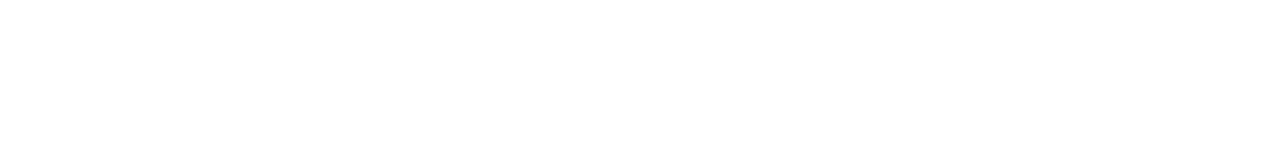
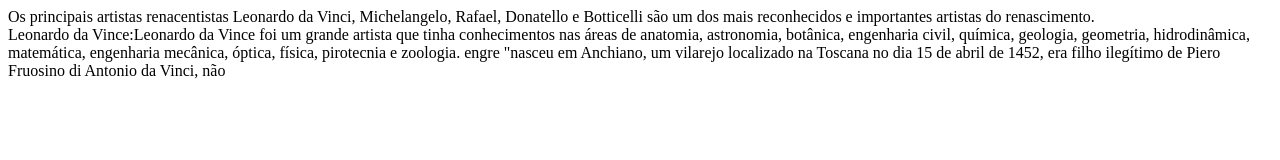
Before and after one commit to CarlosGabriel0001/CarlosGabriel1ano, a plain HTML site: page index.html in a window 1280 px wide. Drawn offline with Linux system fonts and the light colour scheme.

Commit message:
ddddddddd

```diff
--- a/index.html
+++ b/index.html
@@ -6,8 +6,12 @@
     <title>Document</title>
 </head>
 <body>
-    <Header>       </Header>
-    <Section>       </Section>
+    <Header>                                               Os principais artistas renacentistas
+        Leonardo da Vinci, Michelangelo, Rafael, Donatello e Botticelli são um dos mais reconhecidos e importantes artistas do renascimento.  </Header>
+    <Section> Leonardo da Vince:Leonardo da Vince foi um grande artista que tinha conhecimentos nas áreas de anatomia, astronomia, botânica,
+         engenharia civil, química, geologia, geometria, hidrodinâmica, matemática, engenharia mecânica, óptica, física, pirotecnia e zoologia.
+        engre "nasceu em Anchiano, um vilarejo localizado na Toscana no dia 15 de abril de 1452, era filho ilegítimo de Piero Fruosino di Antonio da Vinci,
+         não </Section>
     <Footer>        </Footer>
 </body>
 </html>
```
